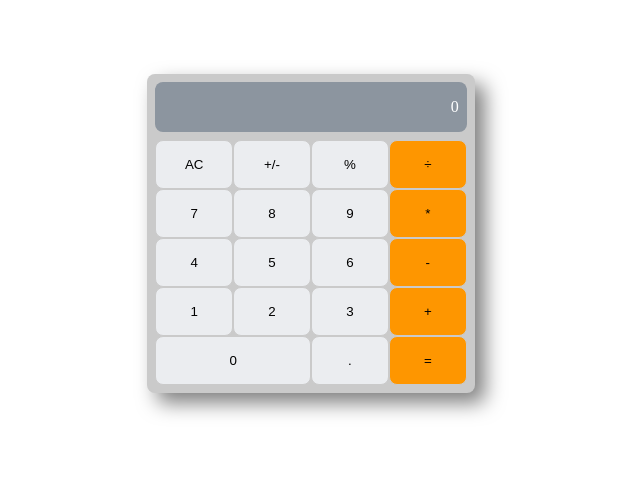
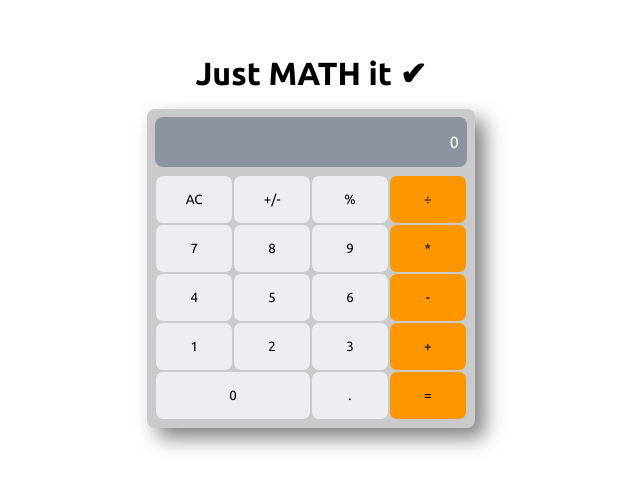
Before and after one commit to MattGomb/Math-magicians, a React (Create React App) app: page / in a window 1280 px wide. Shown: the part 167-656 px from the top of the page, without its empty margins (329-969 px from the left). Built offline with nearby package versions, Linux system fonts and the light colour scheme.

Commit message:
Add title and new font

```diff
--- a/src/components/Calculator.js
+++ b/src/components/Calculator.js
@@ -18,6 +18,8 @@ const Calculator = () => {
   });
 
   return (
+    <div className="container">
+      <div className="title">Just MATH it &#10004;</div>
       <div className="calculator-container">
         <div className="result">
           {state.total}
@@ -45,6 +47,7 @@ const Calculator = () => {
         <button type="button" onClick={click}>.</button>
         <button type="button" className="last-col" onClick={click}>=</button>
       </div>
+    </div>
   );
 };
 
--- a/src/index.css
+++ b/src/index.css
@@ -1,7 +1,11 @@
+@import url('https://fonts.googleapis.com/css2?family=Ubuntu:ital,wght@0,300;0,400;0,500;0,700;1,300;1,400;1,500;1,700&display=swap');
+
 * {
   margin: auto;
   padding: 0;
   box-sizing: border-box;
+  font-family: 'Ubuntu', sans-serif;
+
 }
 
 body {
@@ -12,14 +16,8 @@ body {
   justify-content: center;
 }
 
-code {
-  font-family:
-    source-code-pro,
-    Menlo,
-    Monaco,
-    Consolas,
-    'Courier New',
-    monospace;
+.container {
+  text-align: center;
 }
 
 .calculator-container {
@@ -29,6 +27,12 @@ code {
   box-shadow: 10px 10px 20px 0 rgba(0, 0, 0, 0.5);
   border-radius: 0.5rem;
   padding: 0.5rem;
+}
+
+.title {
+  font-size: 2rem;
+  font-weight: 700;
+  padding: 1rem;
 }
 
 .result {
```
Lines whose indentation alone changed are shown as unchanged.
